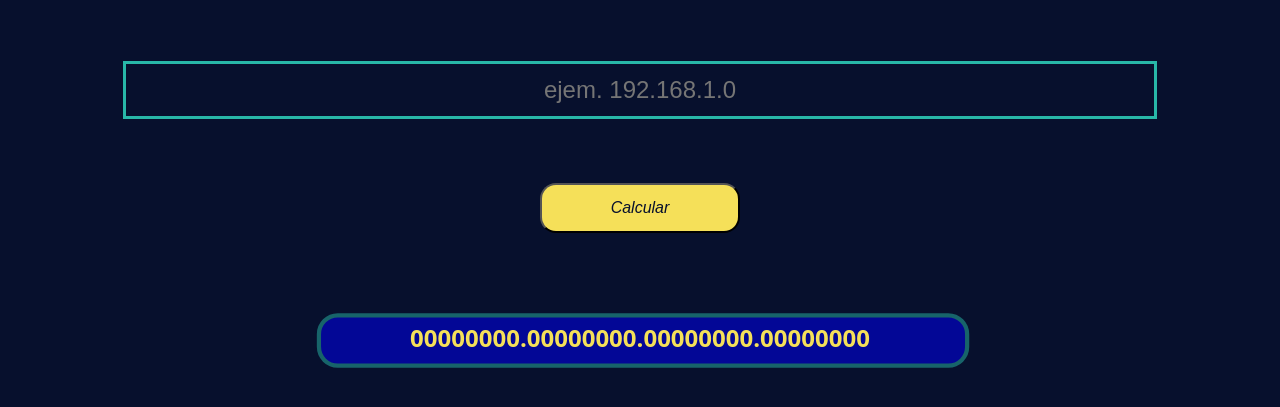
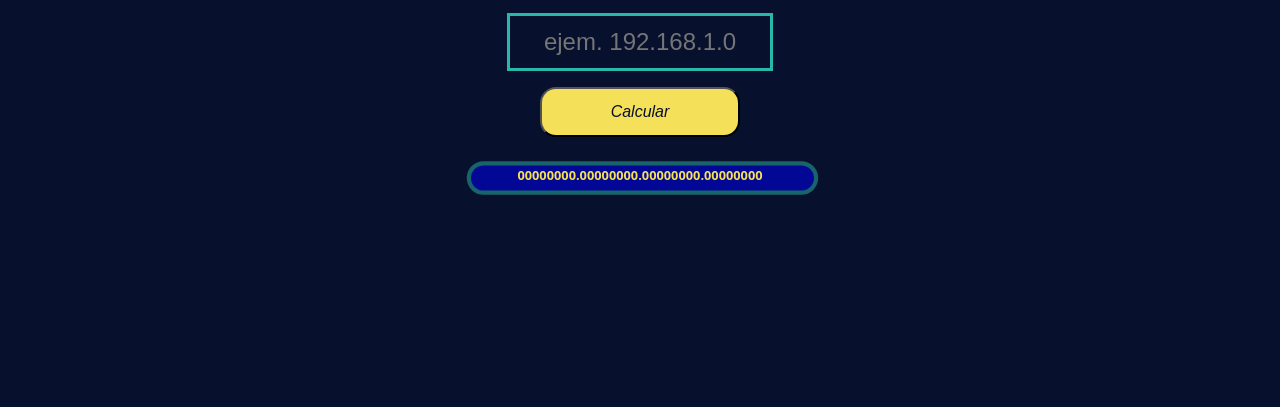
Before and after one commit to marlon-cruz/miniApp, a plain HTML site: page index.html in a window 1280 px wide. Shown: the part 79-486 px from the top of the page. Drawn offline with Linux system fonts and the light colour scheme.

Commit message:
FIX: Ajuste de tamaño de fuente

```diff
--- a/css/styale.css
+++ b/css/styale.css
@@ -28,17 +28,19 @@ h2 {
 }
 
 section {
+    display: grid;
+    justify-content: center;
+    align-items: center;
     color: #f5e059;
-
 }
 
 .inputs {
-    width: 100vw;
     display: flex;
     flex-direction: column;
     justify-content: center;
     align-items: center;
     margin-top: 5%;
+    max-width: 80vw;
 }
 
 .inputIpv4 {
@@ -72,22 +74,28 @@ section {
 }
 
 h3 {
-    font-size: 1.5rem;
+    max-width: 70vw;
+    font-size: 0.8rem;
     position: relative;
+    text-align: left;
+
+
 }
 
 h3::after {
     content: '';
+    margin: 0;
+    padding: 0;
     position: absolute;
     width: 100%;
     height: 100%;
     background: blue;
     border-radius: 15px;
-    border: 3px solid red;
     opacity: 0.5;
     scale: 1.4;
     z-index: -1;
     left: 0;
+    top: 0;
     animation-name: back;
     animation-duration: 1.5s;
     animation-iteration-count: infinite;
```
